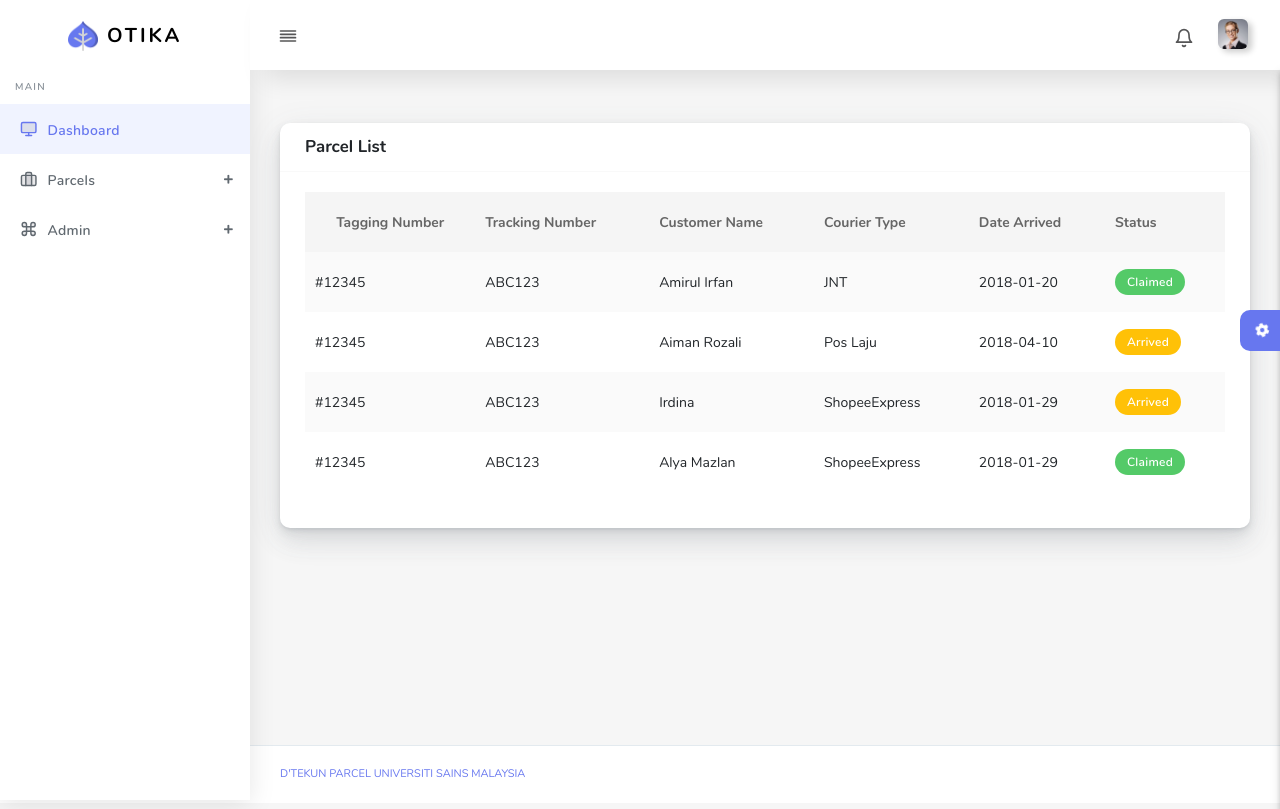
After one commit to aimanrozali/dtekun-parcel, a CodeIgniter app: page /dtekun-parcel/Parcel/index in a window 1280 px wide. The commit adds this page. Run offline with CodeIgniter, Linux system fonts and the light colour scheme.

Commit message:
added parcel list page

```diff
--- /dev/null
+++ b/application/controllers/Parcel.php
@@ -0,0 +1,14 @@
+<?php
+
+class Parcel extends CI_Controller {
+
+
+	public function index()
+	{
+		$this->template->content->view('parcel-list');
+
+		// Publish the template
+		$this->template->publish();
+	}
+
+}
--- a/application/views/dashboard.php
+++ b/application/views/dashboard.php
@@ -7,9 +7,9 @@
                         <div class="row ">
                             <div class="col-lg-6 col-md-6 col-sm-6 col-xs-6 pr-0 pt-3">
                                 <div class="card-content">
-                                    <h5 class="font-15">New Booking</h5>
+                                    <h5 class="font-15">Parcel List</h5>
                                     <h2 class="mb-3 font-18">258</h2>
-                                    <p class="mb-0"><span class="col-green">10%</span> Increase</p>
+
                                 </div>
                             </div>
                             <div class="col-lg-6 col-md-6 col-sm-6 col-xs-6 pl-0">
@@ -31,7 +31,7 @@
                                 <div class="card-content">
                                     <h5 class="font-15"> Customers</h5>
                                     <h2 class="mb-3 font-18">1,287</h2>
-                                    <p class="mb-0"><span class="col-orange">09%</span> Decrease</p>
+
                                 </div>
                             </div>
                             <div class="col-lg-6 col-md-6 col-sm-6 col-xs-6 pl-0">
--- /dev/null
+++ b/application/views/parcel-list.php
@@ -0,0 +1,105 @@
+<section class="section">
+          <div class="section-body">
+            <div class="row">
+              <div class="col-12">
+                <div class="card">
+                  <div class="card-header">
+                    <h4>Parcel List</h4>
+                  </div>
+                  <div class="card-body">
+                    <div class="table-responsive">
+                      <table class="table table-striped" id="table-1">
+                        <thead>
+                          <tr>
+                            <th class="text-center">
+                              Tagging Number
+                            </th>
+                            <th>Tracking Number</th>
+                            <th>Customer Name</th>
+                            <th>Courier Type</th>
+                            <th>Date Arrived</th>
+                            <th>Status</th>
+                          </tr>
+                        </thead>
+                        <tbody>
+                          <tr>
+                            <td>
+                              #12345
+                            </td>
+                            <td>ABC123</td>
+                            <td >
+                              Amirul Irfan
+                            </td>
+                            <td>
+                              JNT
+                            </td>
+                            <td>2018-01-20</td>
+                            <td>
+                              <div class="badge badge-success badge-shadow">Claimed</div>
+                            </td>
+
+                          </tr>
+                          <tr>
+                            <td>
+                              #12345
+                            </td>
+                            <td>ABC123</td>
+                            <td class="align-middle">
+                              Aiman Rozali
+                            </td>
+                            <td>
+                              Pos Laju
+                            </td>
+                            <td>2018-04-10</td>
+                            <td>
+                              <div class="badge badge-warning badge-shadow">Arrived</div>
+                            </td>
+
+                          </tr>
+                          <tr>
+                            <td>
+                              #12345
+                            </td>
+                            <td>ABC123</td>
+                            <td >
+                              Irdina
+                            </td>
+                            <td>
+                                ShopeeExpress
+                            </td>
+                            <td>2018-01-29</td>
+                            <td>
+                              <div class="badge badge-warning badge-shadow">Arrived</div>
+                            </td>
+
+                          </tr>
+
+                          <tr>
+                            <td>
+                              #12345
+                            </td>
+                            <td>ABC123</td>
+                            <td >
+                              Alya Mazlan
+                            </td>
+                            <td>
+                                ShopeeExpress
+                            </td>
+                            <td>2018-01-29</td>
+                            <td>
+                              <div class="badge badge-success badge-shadow">Claimed</div>
+                            </td>
+
+                          </tr>
+                          <tr>
+
+
+                        </tbody>
+                      </table>
+                    </div>
+                  </div>
+                </div>
+              </div>
+            </div>
+
+        </section>
--- a/application/views/template.php
+++ b/application/views/template.php
@@ -7,15 +7,15 @@
 <head>
     <meta charset="UTF-8">
     <meta content="width=device-width, initial-scale=1, maximum-scale=1, shrink-to-fit=no" name="viewport">
-    <title>Otika - Admin Dashboard Template</title>
+    <title>D'Tekun Parcel</title>
     <!-- General CSS Files -->
-    <link rel="stylesheet" href=" assets/css/app.min.css">
+    <link rel="stylesheet" href=" <?php echo base_url(); ?>/assets/css/app.min.css">
     <!-- Template CSS -->
-    <link rel="stylesheet" href="assets/css/style.css">
-    <link rel="stylesheet" href="assets/css/components.css">
+    <link rel="stylesheet" href="<?php echo base_url(); ?>/assets/css/style.css">
+    <link rel="stylesheet" href="<?php echo base_url(); ?>/assets/css/components.css">
     <!-- Custom style CSS -->
-    <link rel="stylesheet" href="assets/css/custom.css">
-    <link rel='shortcut icon' type='image/x-icon' href='assets/img/favicon.ico' />
+    <link rel="stylesheet" href="<?php echo base_url(); ?>/assets/css/custom.css">
+    <link rel='shortcut icon' type='image/x-icon' href='<?php echo base_url(); ?>/assets/img/favicon.ico' />
 </head>
 
 <body>
@@ -78,7 +78,7 @@
                             </div>
                         </div>
                     </li>
-                    <li class="dropdown"><a href="#" data-toggle="dropdown" class="nav-link dropdown-toggle nav-link-lg nav-link-user"> <img alt="image" src="assets/img/user.png" class="user-img-radious-style"> <span class="d-sm-none d-lg-inline-block"></span></a>
+                    <li class="dropdown"><a href="#" data-toggle="dropdown" class="nav-link dropdown-toggle nav-link-lg nav-link-user"> <img alt="image" src="<?php echo base_url(); ?>/assets/img/user.png" class="user-img-radious-style"> <span class="d-sm-none d-lg-inline-block"></span></a>
                         <div class="dropdown-menu dropdown-menu-right pullDown">
                             <div class="dropdown-title">Hello Sarah Smith</div>
                             <a href="profile.html" class="dropdown-item has-icon"> <i class="far
@@ -99,7 +99,7 @@
             <div class="main-sidebar sidebar-style-2">
                 <aside id="sidebar-wrapper">
                     <div class="sidebar-brand">
-                        <a href="index.html"> <img alt="image" src="assets/img/logo.png" class="header-logo" /> <span class="logo-name">Otika</span>
+                        <a href="index.html"> <img alt="image" src="<?php echo base_url(); ?>/assets/img/logo.png" class="header-logo" /> <span class="logo-name">Otika</span>
                         </a>
                     </div>
                     <ul class="sidebar-menu">
@@ -111,7 +111,7 @@
                             <a href="#" class="menu-toggle nav-link has-dropdown"><i data-feather="briefcase"></i><span>Parcels</span></a>
                             <ul class="dropdown-menu">
                                 <li><a class="nav-link" href="widget-chart.html">Record Parcels</a></li>
-                                <li><a class="nav-link" href="widget-data.html">Parcels List</a></li>
+                                <li><a class="nav-link" href="<?php echo base_url('Parcel/index'); ?>">Parcels List</a></li>
                             </ul>
                         </li>
                         <li class="dropdown">
@@ -241,15 +241,15 @@
 
 
     <!-- General JS Scripts -->
-    <script src="assets/js/app.min.js"></script>
+    <script src="<?php echo base_url(); ?>/assets/js/app.min.js"></script>
     <!-- JS Libraies -->
-    <script src="assets/bundles/apexcharts/apexcharts.min.js"></script>
+    <script src="<?php echo base_url(); ?>/assets/bundles/apexcharts/apexcharts.min.js"></script>
     <!-- Page Specific JS File -->
-    <script src="assets/js/page/index.js"></script>
+    <script src="<?php echo base_url(); ?>/assets/js/page/index.js"></script>
     <!-- Template JS File -->
-    <script src="assets/js/scripts.js"></script>
+    <script src="<?php echo base_url(); ?>/assets/js/scripts.js"></script>
     <!-- Custom JS File -->
-    <script src="assets/js/custom.js"></script>
+    <script src="<?php echo base_url(); ?>/assets/js/custom.js"></script>
 </body>
 
 
```
